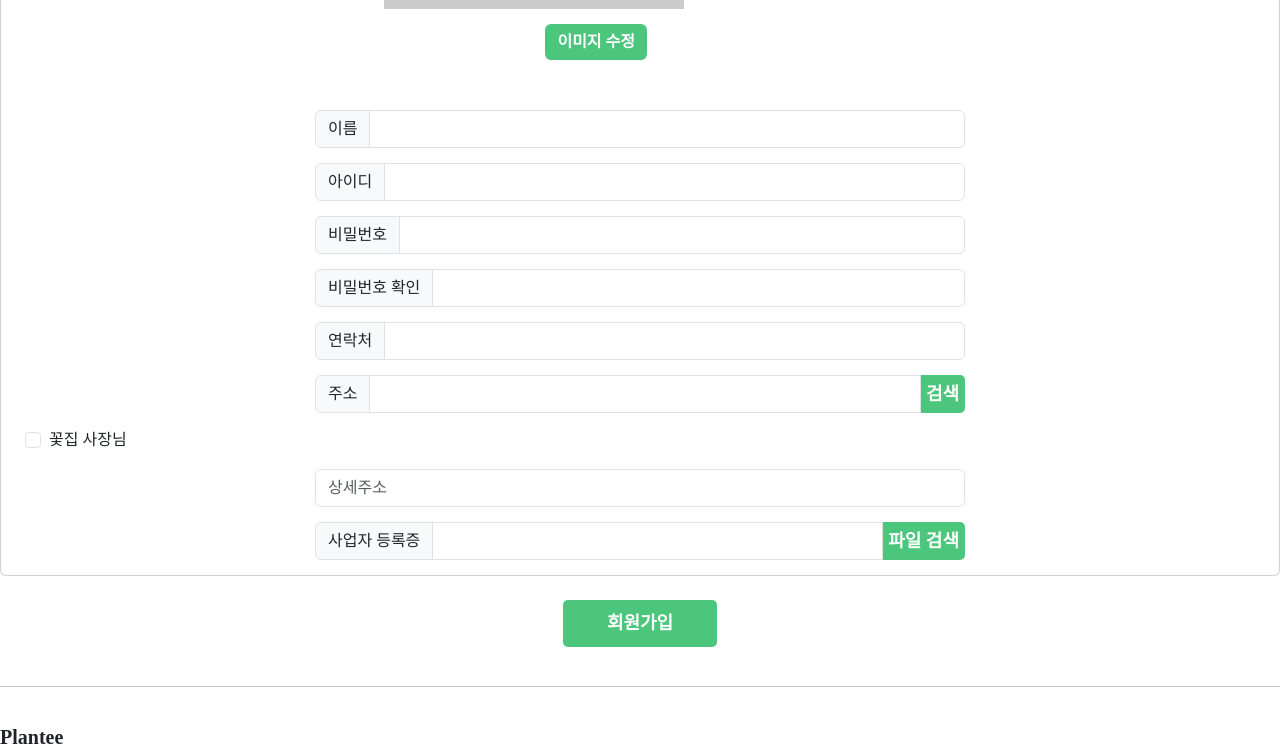
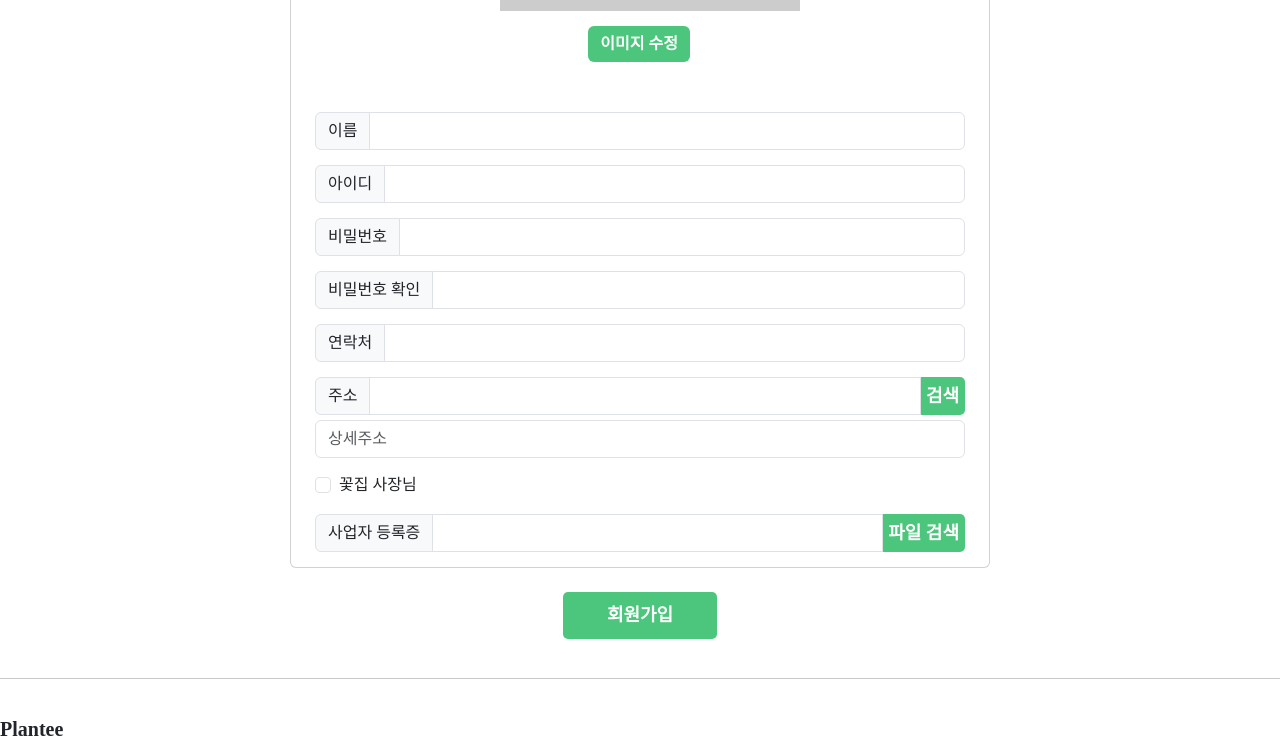
Before and after one commit to Plantee-2023/Plantee_front, a React (Create React App) app: page /users/update in a window 1280 px wide. Shown: the part 598-1348 px from the top of the page. Built offline with nearby package versions, Linux system fonts and the light colour scheme; a web font is replaced by a local one.

Commit message:
chore : 자잘한 수정

```diff
--- a/package.json
+++ b/package.json
@@ -11,6 +11,7 @@
     "react": "^18.2.0",
     "react-bootstrap": "^2.9.2",
     "react-calendar": "^4.7.0",
+    "react-daum-postcode": "^3.1.3",
     "react-dom": "^18.2.0",
     "react-icon": "^1.0.0",
     "react-icons": "^4.12.0",
--- a/src/component/Main.css
+++ b/src/component/Main.css
@@ -89,7 +89,6 @@ input:focus {outline:none;}
 
 .join-check{
     margin-left: 24px;
-    margin-top: 10px;
     margin-bottom: 15px;
 }
 
@@ -148,6 +147,12 @@ input:focus {outline:none;}
     margin-left: 18%;
 }
 
+.update-card {
+    width: 700px;
+    margin: 0 auto;
+    margin-top: 50px;
+}
+
 /* 로그인 페이지 */
 
 .login-card {
--- a/src/component/users/Join.jsx
+++ b/src/component/users/Join.jsx
@@ -43,10 +43,10 @@ const Join = () => {
                     <Form.Control type='text' />
                     <button className='join-btn'>검색</button>
                 </InputGroup>
+                <Form.Control className='join-input' type='text' placeholder='상세주소' />
                 <Form className='join-check'>
                     <Form.Check label="꽃집 사장님"></Form.Check>
                 </Form>
-                <Form.Control className='join-input' type='text' placeholder='상세주소' />
                 <InputGroup className='join-input'>
                     <InputGroup.Text>사업자 등록증</InputGroup.Text>
                     <input className='btn' type='file' ref={img1_ref}/>
--- a/src/component/users/Update.jsx
+++ b/src/component/users/Update.jsx
@@ -5,11 +5,22 @@ const Update = () => {
 
     const img_ref = useRef(null);
     const [loading, setLoading] = useState(false);
+    const [user, setUser] = useState({
+        uid: '',
+        upass: '',
+        uname: '',
+        phone: '',
+        address1: '',
+        address2: '',
+        photo: '',
+        file: null
+    })
+    const { uid, upass, uname, phone, address1, address2, fmtdate, fmtmodi, photo, file } = user;
 
     if (loading) return <div className='text-center'><Spinner/></div>
     return (
         <div>
-            <Card className='mt-5'>
+            <Card className='update-card'>
                 <div className='join-img'>
                     <img src='http://via.placeholder.com/150x150' onClick={()=>img_ref.current.click()} style={{cursor:'pointer'}} width={300} height={300} />
                     <input type='file' ref={img_ref} style={{ display: 'none' }} />
@@ -18,15 +29,15 @@ const Update = () => {
                 </div>
                 <InputGroup className='join-input'>
                     <InputGroup.Text>이름</InputGroup.Text>
-                    <Form.Control type='text' />
+                    <Form.Control name='uname' type='text' />
                 </InputGroup>
                 <InputGroup className='join-input'>
                     <InputGroup.Text>아이디</InputGroup.Text>
-                    <Form.Control type='text' />
+                    <Form.Control name='uid' type='text' />
                 </InputGroup>
                 <InputGroup className='join-input'>
                     <InputGroup.Text>비밀번호</InputGroup.Text>
-                    <Form.Control type='password' />
+                    <Form.Control name='upass' type='password' />
                 </InputGroup>
                 <InputGroup className='join-input'>
                     <InputGroup.Text>비밀번호 확인</InputGroup.Text>
@@ -34,17 +45,17 @@ const Update = () => {
                 </InputGroup>
                 <InputGroup className='join-input'>
                     <InputGroup.Text>연락처</InputGroup.Text>
-                    <Form.Control type='text' />
+                    <Form.Control name='phone' type='text' />
                 </InputGroup>
                 <InputGroup className='join-address'>
                     <InputGroup.Text>주소</InputGroup.Text>
-                    <Form.Control type='text' />
+                    <Form.Control name='address1' type='text' />
                     <button className='join-btn'>검색</button>
                 </InputGroup>
+                <Form.Control name='address2' className='join-input' type='text' placeholder='상세주소' />
                 <Form className='join-check'>
                     <Form.Check label="꽃집 사장님"></Form.Check>
                 </Form>
-                <Form.Control className='join-input' type='text' placeholder='상세주소' />
                 <InputGroup className='join-input'>
                     <InputGroup.Text>사업자 등록증</InputGroup.Text>
                     <Form.Control />
```
Also changed, not shown: 2 other files (tests, documents, lock files or other folders).
